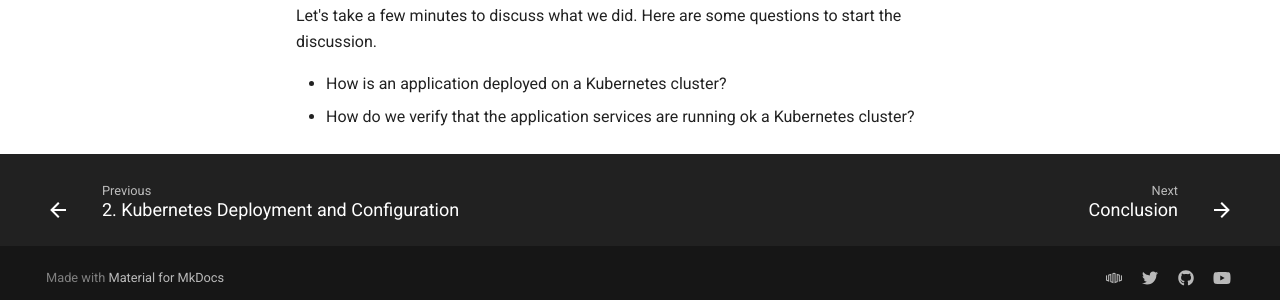
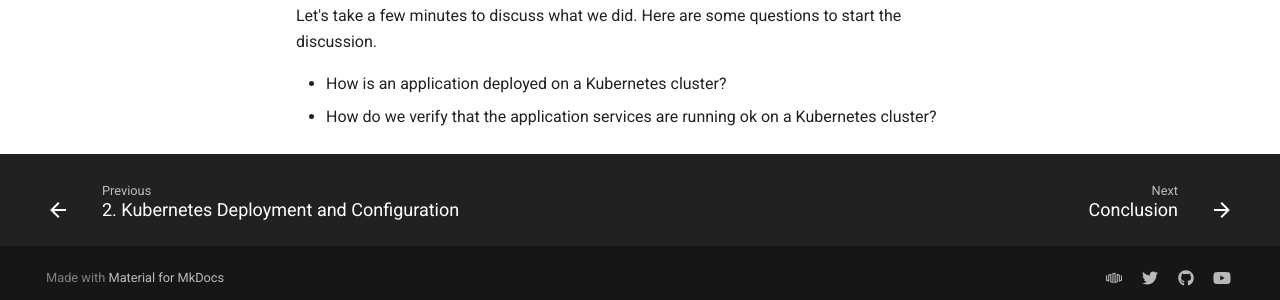
Before and after one commit to equinix-labs/kubernetes-on-equinix-metal-workshop, an MkDocs documentation site: the page built from docs/parts/part3.md, in a window 1280 px wide and 900 px high, scrolled down 1766 px. Shown: the part 590-890 px from the top of the window. Built offline with MkDocs 1.6.1 and Material for MkDocs 9.7.7, drawn with Linux system fonts in a browser that asks for light colours; comment, search, counter and statistics services are not loaded.

```diff
--- a/docs/parts/part3.md
+++ b/docs/parts/part3.md
@@ -61,4 +61,4 @@ On `http://86.109.9.237:31001/` URL, we should see:
 Let's take a few minutes to discuss what we did. Here are some questions to start the discussion.
 
 * How is an application deployed on a Kubernetes cluster?
-* How do we verify that the application services are running ok a Kubernetes cluster?
+* How do we verify that the application services are running ok on a Kubernetes cluster?
```
